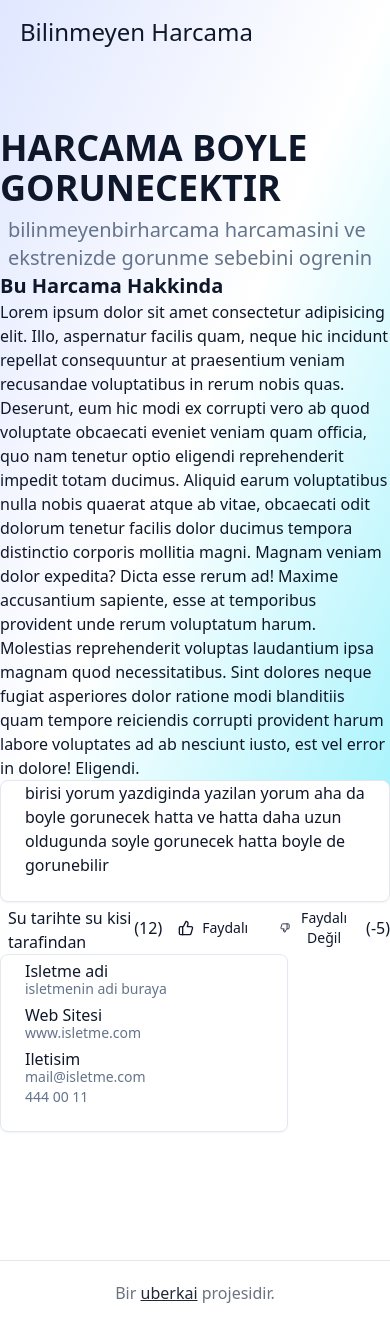
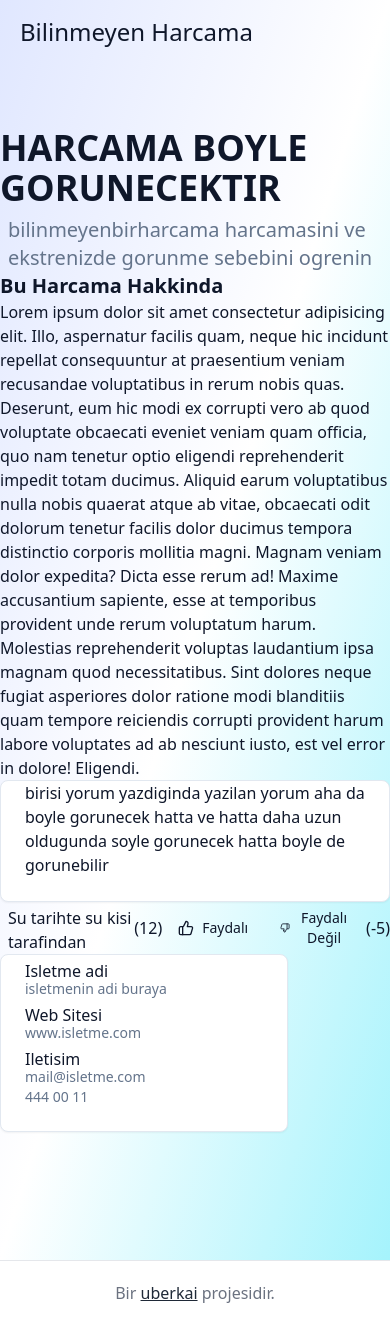
Before and after one commit to ubsoydan/b8n, a Next.js app: page /1 in a window 390 px wide. Built offline with nearby package versions, Linux system fonts and the light colour scheme.

Commit message:
fix: elements are not visible unless relative or absolute

```diff
--- a/app/layout.tsx
+++ b/app/layout.tsx
@@ -15,13 +15,14 @@ export default function RootLayout({
     return (
         <html lang="tr">
             <body>
-                <div className="fixed h-screen w-full bg-gradient-to-br from-indigo-100 via-white to-cyan-200" />
+                <div className="h-full w-full bg-gradient-to-br from-indigo-100 via-white to-cyan-200">
                     <NavBar />
                     <main className="flex min-h-screen w-full flex-col items-center justify-center py-32">
                         {children}
                     </main>
                     <Footer />
                     {/* analytics */}
+                </div>
             </body>
         </html>
     );
--- a/components/AboutCharge.tsx
+++ b/components/AboutCharge.tsx
@@ -1,6 +1,6 @@
 export default function AboutCharge() {
     return (
-        <div className="relative max-w-3xl mx-auto">
+        <div className="max-w-3xl mx-auto">
             <h3 className="text-xl font-semibold">Bu Harcama Hakkinda</h3>
             <article className="whitespace-pre-wrap">
                 Lorem ipsum dolor sit amet consectetur adipisicing elit. Illo,
--- a/components/ChargeCompanyInfo.tsx
+++ b/components/ChargeCompanyInfo.tsx
@@ -5,7 +5,7 @@ type CardProps = React.ComponentProps<typeof Card>;
 
 export default function ChargeCompanyInfo({ className, ...props }: CardProps) {
     return (
-        <Card className={cn("relative w-72", className)} {...props}>
+        <Card className={cn("w-72", className)} {...props}>
             <CardContent className={cn("mt-2", className)}>
                 <p className="mt-2 text-md font-md leading-none">Isletme adi</p>
 
--- a/components/ChargeHeader.tsx
+++ b/components/ChargeHeader.tsx
@@ -1,6 +1,6 @@
 export default function ChargeHeader() {
     return (
-        <header className="relative">
+        <header>
             <h1 className="text-4xl font-semibold">
                 HARCAMA BOYLE GORUNECEKTIR
             </h1>
--- a/components/CommentCard.tsx
+++ b/components/CommentCard.tsx
@@ -11,7 +11,7 @@ import {
 
 export default function CommentCard() {
     return (
-        <div className="relative max-w-xl mx-auto">
+        <div className="max-w-xl mx-auto">
             <Card>
                 <CardContent>
                     <p className="whitespace-pre-wrap">
--- a/components/ui/feature-card.tsx
+++ b/components/ui/feature-card.tsx
@@ -13,7 +13,7 @@ export default function Card({
     children: ReactNode;
 }) {
     return (
-        <div className="relative px-10 col-span-1 overflow-hidden rounded-xl border border-gray-200 bg-white shadow-md md:col-span-2">
+        <div className="px-10 col-span-1 overflow-hidden rounded-xl border border-gray-200 bg-white shadow-md md:col-span-2">
             {reverseOrder ? (
                 <>
                     <div className="flex h-60 items-center justify-center">
--- a/package.json
+++ b/package.json
@@ -10,6 +10,8 @@
     },
     "dependencies": {
         "@radix-ui/react-dialog": "^1.0.3",
+        "@radix-ui/react-label": "^2.0.1",
+        "@radix-ui/react-select": "^1.2.1",
         "@types/node": "18.15.11",
         "@types/react": "18.0.35",
         "@types/react-dom": "18.0.11",
```
Also changed, not shown: 1 other file (tests, documents, lock files or other folders). Lines whose indentation alone changed are shown as unchanged.
